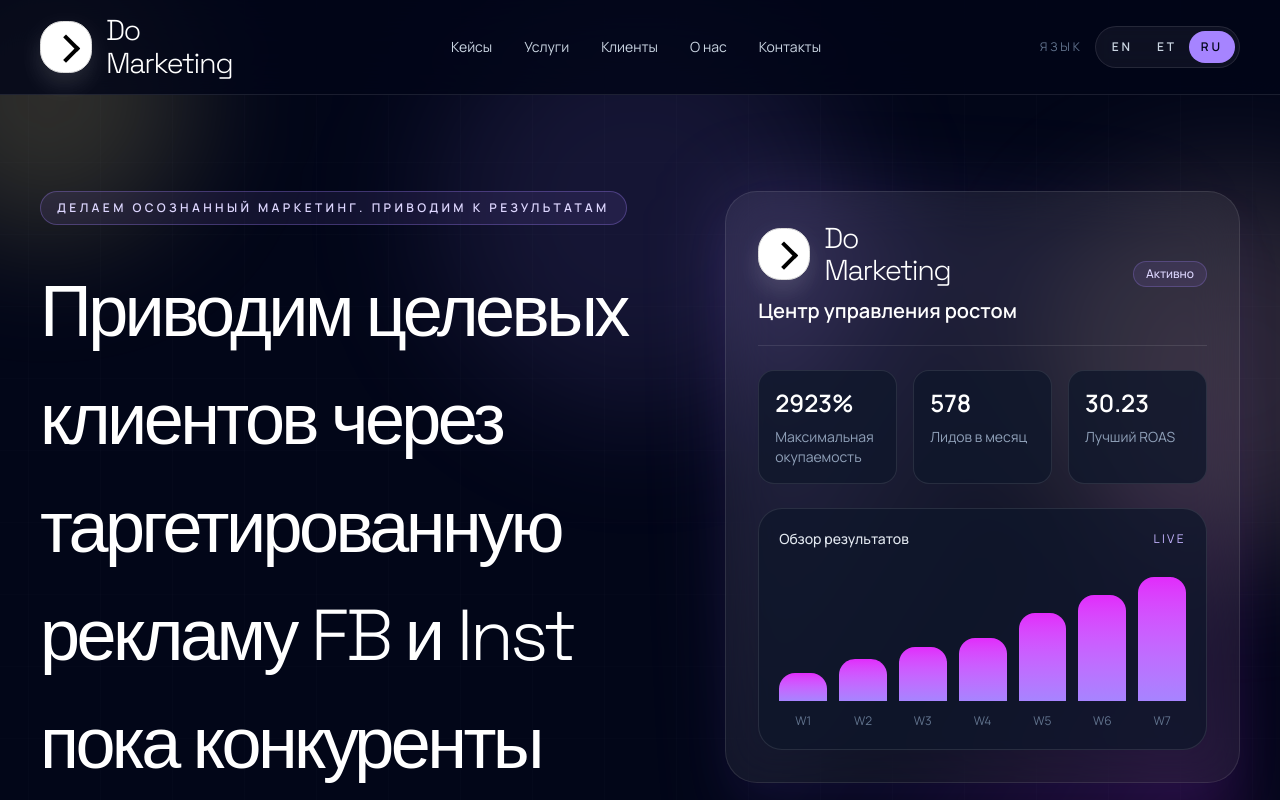
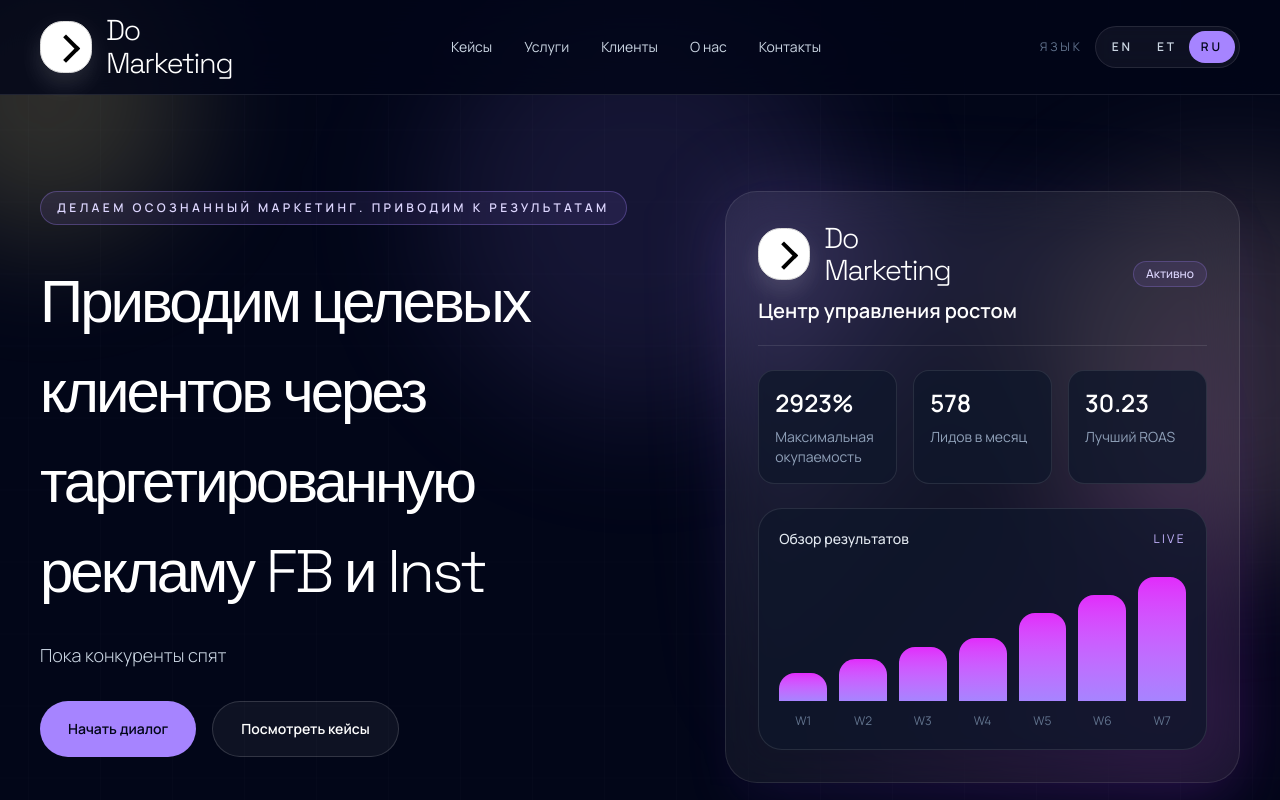
Before and after one commit to ignatevako-ko/site, a Next.js app: page / in a window 1280 px wide. Shown: the top 800 px of the page. Built offline with nearby package versions, Linux system fonts and the light colour scheme.

Commit message:
Refine hero copy across languages

```diff
--- a/src/components/landing-page.tsx
+++ b/src/components/landing-page.tsx
@@ -78,11 +78,11 @@ export function LandingPage() {
             </div>
 
             <div className="space-y-6">
-              <h1 className="max-w-3xl text-[2rem] font-light tracking-[-0.05em] text-white sm:text-[2.5rem] lg:text-[4.5rem]">
+              <h1 className="max-w-3xl text-[1.85rem] font-light tracking-[-0.05em] text-white sm:text-[2.25rem] lg:text-[3.75rem]">
                 {renderHighlightedText(content.hero.title)}
               </h1>
               {content.hero.description ? (
-                <p className="max-w-xl text-sm leading-7 text-slate-300 sm:text-base">
+                <p className="max-w-2xl text-base font-light leading-7 text-slate-300 sm:text-lg">
                   {content.hero.description}
                 </p>
               ) : null}
--- a/src/data/site-content.ts
+++ b/src/data/site-content.ts
@@ -241,9 +241,8 @@ export const siteContent: Record<Language, SiteDictionary> = {
     ],
     hero: {
       eyebrow: "Conscious marketing with measurable results",
-      title: "We build marketing systems that guide brands to real growth.",
-      description:
-        "Strategy, performance media and creative execution for brands that want clarity, momentum and predictable outcomes.",
+      title: "We bring *qualified clients* through *targeted ads* on FB and Inst",
+      description: "while your competitors are still asleep",
       primaryCta: "Book a strategy call",
       secondaryCta: "Explore cases",
       dashboardTitle: "Growth command center",
@@ -358,9 +357,8 @@ export const siteContent: Record<Language, SiteDictionary> = {
     ],
     hero: {
       eyebrow: "Teadlik turundus, mis viib tulemusteni",
-      title: "Loome turundussüsteeme, mis viivad brändid reaalse kasvuni.",
-      description:
-        "Strateegia, tulemusturundus ja loovteostus brändidele, kes soovivad selgust, hoogu ja prognoositavaid tulemusi.",
+      title: "Toome *sihtkliendid* kohale *FB ja Insti suunatud reklaamiga*",
+      description: "samal ajal kui konkurendid alles magavad",
       primaryCta: "Broneeri strateegiakõne",
       secondaryCta: "Vaata töid",
       dashboardTitle: "Kasvu juhtimiskeskus",
@@ -476,8 +474,8 @@ export const siteContent: Record<Language, SiteDictionary> = {
     hero: {
       eyebrow: "Делаем осознанный маркетинг. Приводим к результатам",
       title:
-        "Приводим *целевых клиентов* через *таргетированную рекламу* FB и Inst пока конкуренты спят",
-      description: "",
+        "Приводим *целевых клиентов* через *таргетированную рекламу* FB и Inst",
+      description: "Пока конкуренты спят",
       primaryCta: "Начать диалог",
       secondaryCta: "Посмотреть кейсы",
       dashboardTitle: "Центр управления ростом",
```
